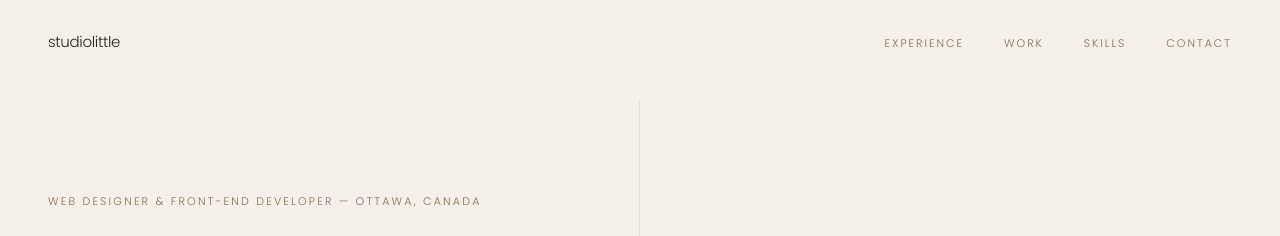
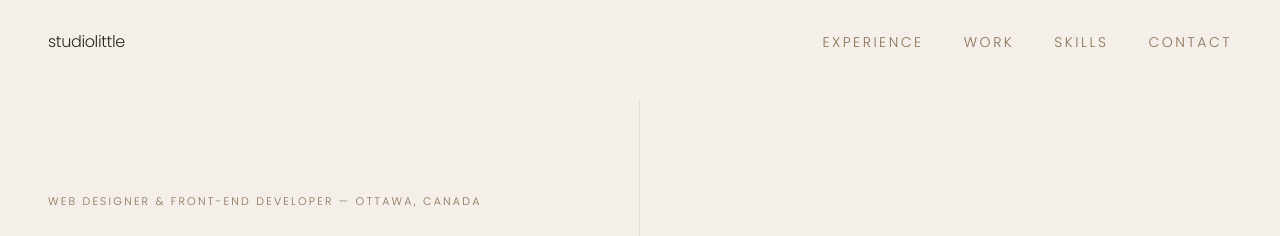
Before and after one commit to studiolittle/jesse-portfolio, a website: page index.html in a window 1280 px wide. Shown: the top 236 px of the page. Drawn offline with nearby package versions, Linux system fonts and the light colour scheme.

Commit message:
Update index.html

```diff
--- a/index.html
+++ b/index.html
@@ -41,12 +41,12 @@
   <!-- NAV -->
   <nav id="nav" class="fixed top-0 left-0 right-0 z-[100] py-7 bg-cream border-b border-transparent transition-[border-color,background-color] duration-300 mobile:py-6">
     <div class="max-w-[1440px] mx-auto w-full px-12 flex items-center justify-between mobile:px-6">
-      <a href="#" class="font-poppins font-light text-[15px] tracking-[-0.022em] text-espresso no-underline">studiolittle</a>
+      <a href="#" class="font-poppins font-light text-[16px] tracking-[-0.022em] text-espresso no-underline">studiolittle</a>
       <ul class="flex gap-10 list-none mobile:gap-6">
-        <li><a href="#experience" class="font-poppins font-light text-[11px] tracking-[0.18em] uppercase text-umber no-underline transition-colors duration-200 hover:text-espresso">Experience</a></li>
-        <li><a href="#work" class="font-poppins font-light text-[11px] tracking-[0.18em] uppercase text-umber no-underline transition-colors duration-200 hover:text-espresso">Work</a></li>
-        <li><a href="#skills" class="font-poppins font-light text-[11px] tracking-[0.18em] uppercase text-umber no-underline transition-colors duration-200 hover:text-espresso">Skills</a></li>
-        <li><a href="#contact" class="font-poppins font-light text-[11px] tracking-[0.18em] uppercase text-umber no-underline transition-colors duration-200 hover:text-espresso">Contact</a></li>
+        <li><a href="#experience" class="font-poppins font-light text-[14px] tracking-[0.18em] uppercase text-umber no-underline transition-colors duration-200 hover:text-espresso">Experience</a></li>
+        <li><a href="#work" class="font-poppins font-light text-[14px] tracking-[0.18em] uppercase text-umber no-underline transition-colors duration-200 hover:text-espresso">Work</a></li>
+        <li><a href="#skills" class="font-poppins font-light text-[14px] tracking-[0.18em] uppercase text-umber no-underline transition-colors duration-200 hover:text-espresso">Skills</a></li>
+        <li><a href="#contact" class="font-poppins font-light text-[14px] tracking-[0.18em] uppercase text-umber no-underline transition-colors duration-200 hover:text-espresso">Contact</a></li>
       </ul>
     </div>
   </nav>
```
